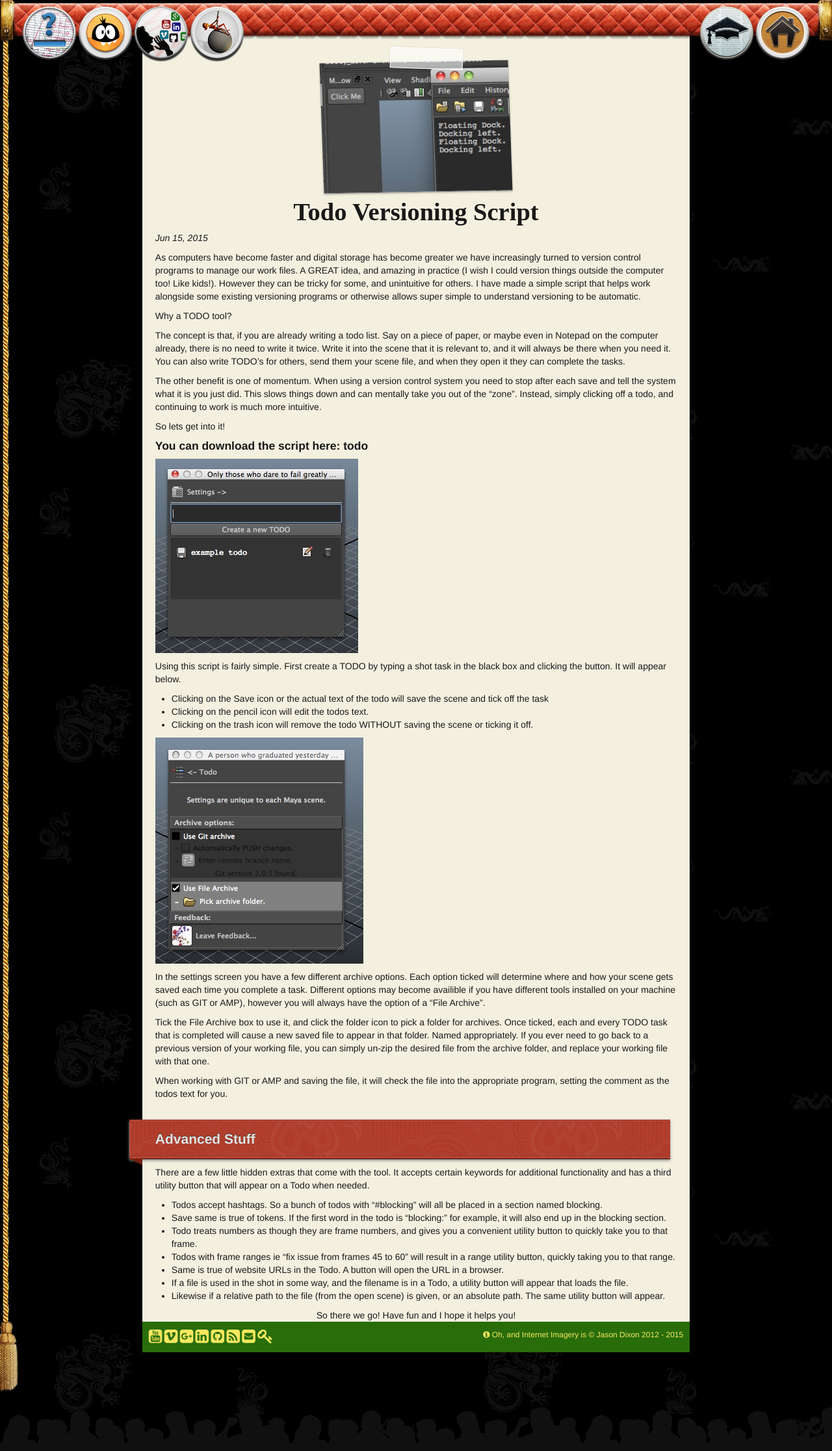
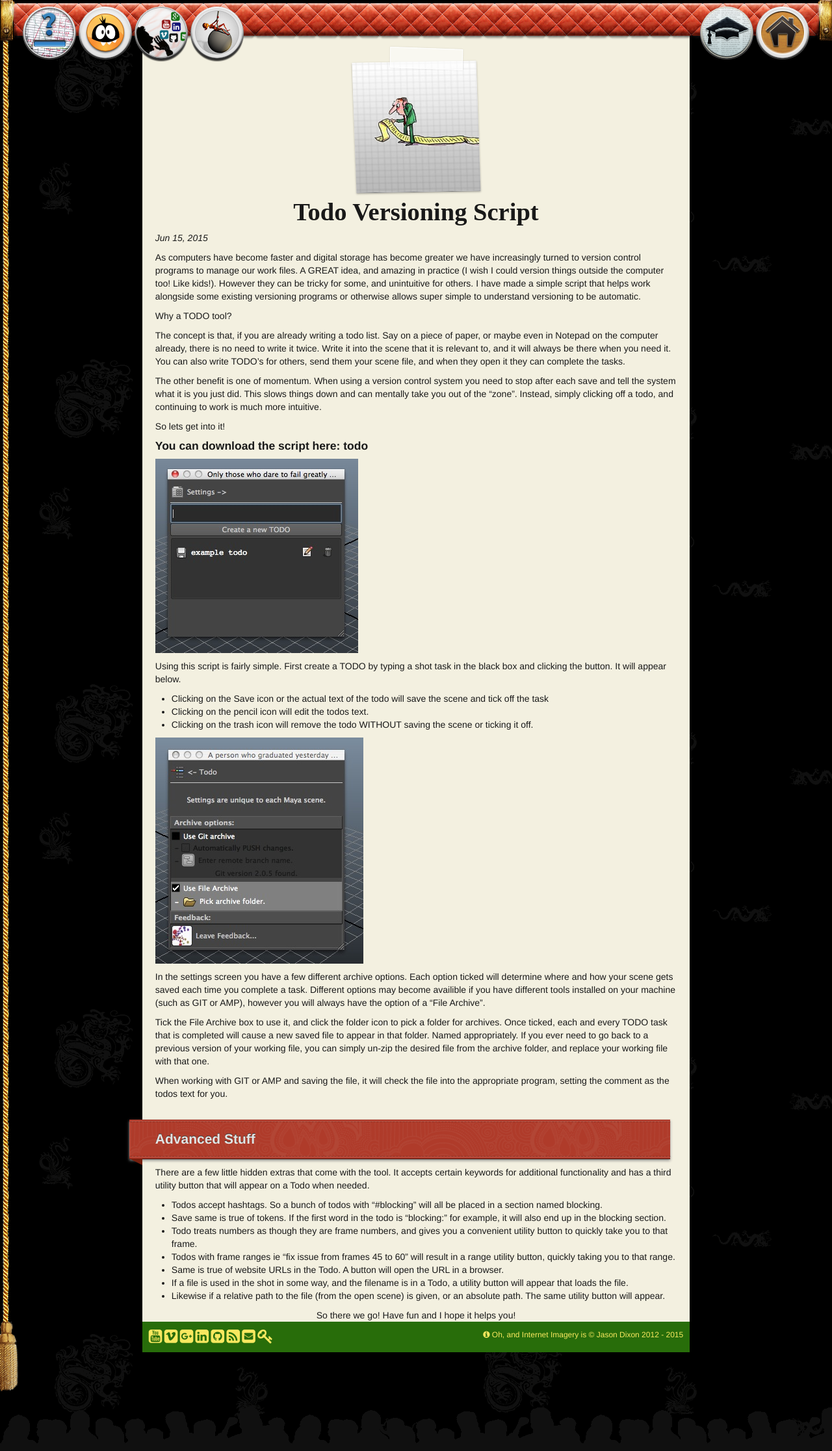
Before and after one commit to internetimagery/internetimagery.github.io, a Jekyll site: the page built from news/_posts/2015-06-15-todo-versioning.md, in a window 1280 px wide. Shown: the whole page at 65% size. Built offline with Jekyll 4.4.1, drawn with Linux system fonts in a browser that asks for light colours; nearby versions of some CDN libraries; some web fonts are replaced; comment, search, counter and statistics services are not loaded.

Commit message:
adding picture

```diff
--- a/news/_posts/2015-06-15-todo-versioning.md
+++ b/news/_posts/2015-06-15-todo-versioning.md
@@ -1,7 +1,7 @@
 ---
 title: Todo Versioning Script
 layout: post
-thumb: /img/posts/dock_window.jpg
+thumb: /img/posts/todo-long.jpg
 ---
 
 As computers have become faster and digital storage has become greater we have increasingly turned to version control programs to manage our work files. A GREAT idea, and amazing in practice (I wish I could version things outside the computer too! Like kids!). However they can be tricky for some, and unintuitive for others. I have made a simple script that helps work alongside some existing versioning programs or otherwise allows super simple to understand versioning to be automatic.
```
Also changed, not shown: img/posts/todo-long.jpg (added).
